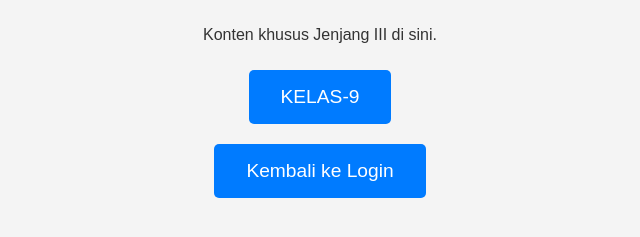
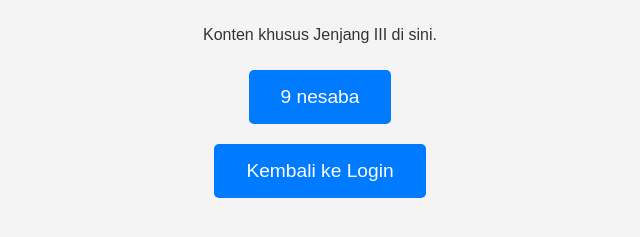
Before and after one commit to bgustom/w, a plain HTML site: page III.html in a window 1280 px wide. Shown: the part 409-646 px from the top of the page, 320-960 px from the left. Drawn offline with Linux system fonts and the light colour scheme.

Commit message:
Update III.html
Signed-off-by: bgustom <bimbimgus@gmail.com>

```diff
--- a/III.html
+++ b/III.html
@@ -14,7 +14,7 @@
     <main class="main-content">
         <h2>Selamat datang di Jenjang III</h2>
         <p>Konten khusus Jenjang III di sini.</p>
-        <a class="btn btn-dark" href="http://36.92.79.45:8021/mdl-3-10-2425/index.php" role="button">KELAS-9</a>
+        <a class="btn btn-dark" href="http://36.92.79.45:8021/mdl-3-10-2425/index.php" role="button">9 nesaba</a>
         <a href="forum.html" class="btn">Kembali ke Login</a>
     </main>
     <script src="darkmode.js"></script>
```
